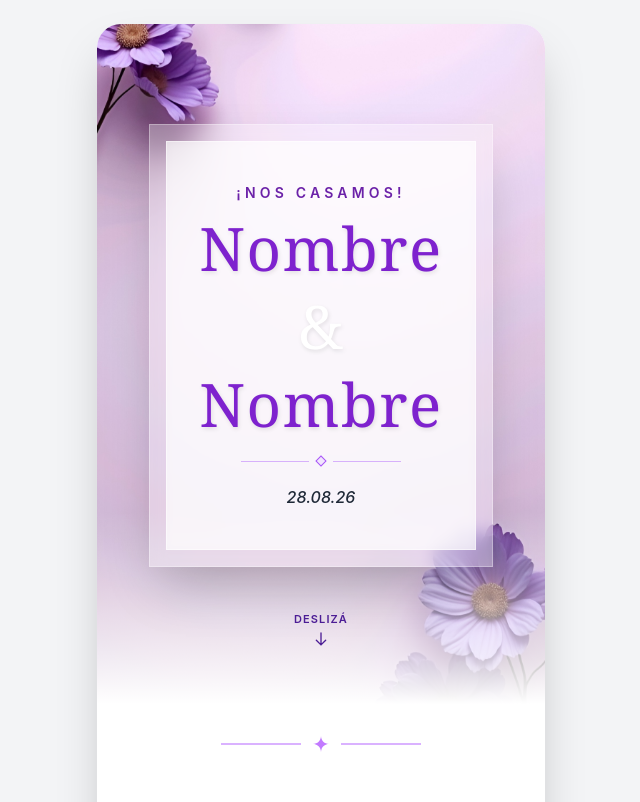
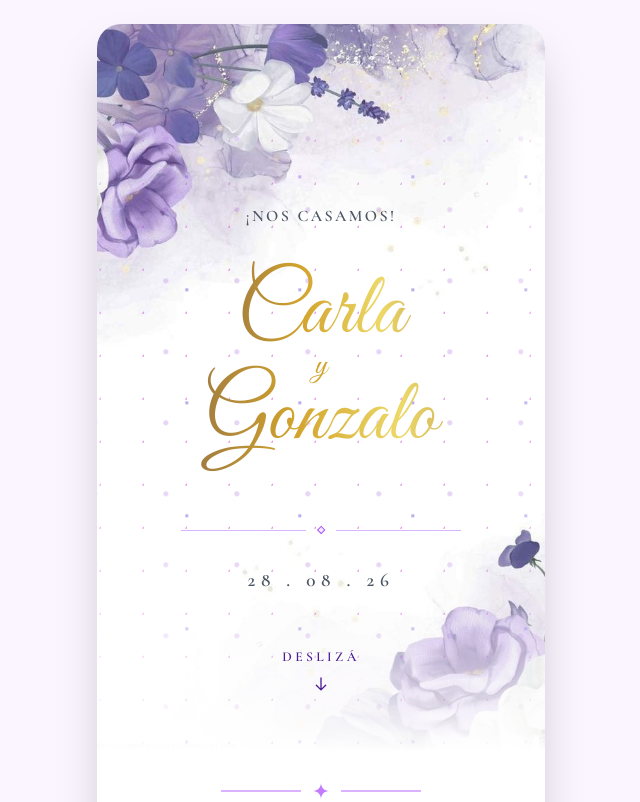
Before and after one commit to Sebas-44/invitacion-boda, an Astro site: page / in a window 1280 px wide. Shown: the top 802 px of the page, without its empty margins (319-959 px from the left). Built offline with nearby package versions, Linux system fonts and the light colour scheme; Astro itself is replaced by a stand-in of ours; a web font is replaced by a local one.

Commit message:
Actualizacion home

```diff
--- a/src/components/Home.astro
+++ b/src/components/Home.astro
@@ -2,43 +2,39 @@
 // src/components/Home.astro
 ---
 
-<section class="relative w-full min-h-[85vh] flex flex-col items-center justify-between text-center px-6 py-12 portada-fondo">
+<section class="relative w-full min-h-[85vh] flex flex-col items-center justify-start pt-45 text-center px-6 py-12 portada-fondo">
 
   <!-- Degradado inferior estructural -->
   <div class="absolute inset-x-0 bottom-0 h-48 degradado-transicion pointer-events-none"></div>
+  <div class="particulas-viento"></div>
+  <!-- Contenedor Principal Limpio (Sin los divs vacíos) -->
+  <div class="relative z-10 flex flex-col items-center w-full max-w-md mx-auto">
 
-  <div></div> <!-- Espaciador -->
-
-  <!-- MARCO EXTERIOR -->
-  <div class="relative z-10 my-auto marco-exterior">
-
-    <!-- MARCO INTERIOR (Contenido) -->
-    <div class="marco-interior flex flex-col items-center max-w-sm">
-
-      <span class="etiqueta-superior">
-        ¡Nos Casamos!
+  <!-- 1. Etiqueta superior (Aparece primero) -->
+  <span class="etiqueta-superior animacion-entrada delay-1">
+  ¡Nos casamos!
   </span>
-
-      <h1 class="nombre-principal">Nombre</h1>
-      <h1 class="simbolo-union">&</h1>
-      <h1 class="nombre-principal">Nombre</h1>
-
-      <!-- Divisor -->
-      <div class="flex items-center justify-center w-full max-w-[160px] my-5 gap-2">
+  <!-- 2. Primer nombre -->
+  <h1 class="nombre-principal animacion-entrada delay-2">Carla</h1>
+  <!-- 3. Unión -->
+  <h3 class="simbolo-union animacion-entrada delay-3">y</h3>
+  <!-- 4. Segundo nombre -->
+  <h1 class="nombre-principal animacion-entrada delay-4">Gonzalo</h1>
+  <!-- 5. Divisor y Fecha (Aparecen juntos al final) -->
+  <div class="flex items-center justify-center w-full max-w-[280px] mt-12 mb-8 gap-3 animacion-entrada delay-5">
   <div class="linea-divisor"></div>
   <div class="rombo-divisor"></div>
   <div class="linea-divisor"></div>
   </div>
 
-      <p class="fecha-boda">
-        28.08.26
+<p class="fecha-boda animacion-entrada delay-5">
+  28 . 08 . 26
 </p>
 
   </div>
-  </div>
 
   <!-- Indicador para hacer scroll -->
-  <div class="relative z-10 flex flex-col items-center gap-1 indicador-scroll animate-bounce">
+  <div class=" relative z-10 mt-16 flex flex-col items-center gap-2 indicador-scroll animate-bounce ">
     <span>Deslizá</span>
     <svg class="w-4 h-4" fill="none" stroke="currentColor" viewBox="0 0 24 24">
       <path stroke-linecap="round" stroke-linejoin="round" stroke-width="2" d="M19 14l-7 7m0 0l-7-7m7 7V3"></path>
@@ -49,11 +45,11 @@
 
 <style>
   /* =========================================
-     ESTILOS VISUALES (CSS PURO)
+     ESTILOS VISUALES - PORTADA REFINADA
      ========================================= */
 
   .portada-fondo {
-    background-image: url('/fondo.jpg');
+    background-image: url('/fondo2-flor.jpg');
     background-size: cover;
     background-position: center;
   }
@@ -62,48 +58,40 @@
     background: linear-gradient(to bottom, transparent, #ffffff);
   }
 
-  /* EFECTO DOBLE CRISTAL (Glassmorphism) */
-  .marco-exterior {
-    padding: 1rem;
-    background-color: rgba(255, 255, 255, 0.3); /* Transparencia alta */
-    backdrop-filter: blur(8px);
-    border: 1px solid rgba(255, 255, 255, 0.3);
-    box-shadow: 0 25px 50px -12px rgba(0, 0, 0, 0.25);
-  }
-
-  .marco-interior {
-    padding: 2.5rem 2rem;
-    background-color: rgba(255, 255, 255, 0.65); /* Más sólido para que se lea */
-    backdrop-filter: blur(4px);
-    border: 1px solid rgba(255, 255, 255, 0.5);
-  }
-
   /* TIPOGRAFÍAS Y COLORES */
   .etiqueta-superior {
-    font-size: 0.875rem;
+    font-family: 'Cormorant Garamond', serif;
+    text-transform: uppercase;
+    letter-spacing: 0.15em;
     font-weight: 600;
-    letter-spacing: 0.3em;
-    text-transform: uppercase;
-    color: #6b21a8; /* Morado oscuro */
-    margin-bottom: 0.75rem;
+    color: #4b5563; /* Gris oscuro cálido, reemplaza al negro puro */
+    margin-bottom: 1.5rem;
   }
 
 .nombre-principal {
-    font-family: 'Playfair Display', Georgia, serif; /* Acá cambiarás la fuente después */
-    font-size: 3.75rem;
-    font-weight: 400;
-    line-height: 1.1;
-    letter-spacing: 0.025em;
-    color: #7e22ce; /* Morado intermedio */
-    text-shadow: 1px 2px 4px rgba(0,0,0,0.1);
+    font-family: 'Great Vibes';
+    font-size: 5.5rem;
+    font-weight: 550;
+    line-height: 1.2;
+    padding: 0.5rem 1rem; /* ESTA ES LA SOLUCIÓN: Le da aire a la caja para que no corte las letras */
+
+    /* Efecto de Oro Metálico */
+    background: linear-gradient(to right, #9c7842, #d2a32c, #edd968, #b89053, #fdf5c9, #9c7842);
+    background-size: 200% auto;
+    -webkit-background-clip: text;
+    -webkit-text-fill-color: transparent;
+    animation: reflejo-oro 8s linear infinite;
+    filter: drop-shadow(0px 4px 8px rgba(0, 0, 0, 0.04));
 }
 
   .simbolo-union {
-    font-family: 'Playfair Display', Georgia, serif;
-    font-size: 3.75rem;
-    font-weight: 300;
-    color: #ffffff; /* Blanco */
-    text-shadow: 1px 2px 4px rgba(0,0,0,0.1);
+    font-family: 'Great Vibes', cursive;
+    font-size: 2rem;
+    font-weight: 400;
+    line-height: 1; /* Corregido el error de tipeo */
+    color: #d2a32c;
+    /* Magia visual: márgenes negativos arriba y abajo acercan los nombres sin mover el resto de la página */
+    margin: -1.5rem 0;
   }
 
   /* DIVISOR GRÁFICO */
@@ -114,25 +102,105 @@
   }
 
   .rombo-divisor {
-    width: 0.5rem;
-    height: 0.5rem;
+    width: 0.4rem;
+    height: 0.4rem;
     transform: rotate(45deg);
     border: 1px solid #a855f7;
     background-color: rgba(233, 213, 255, 0.5);
   }
 
   .fecha-boda {
-    font-size: 1rem;
-    font-style: italic;
-    font-weight: 500;
-    color: #1f2937; /* Gris muy oscuro */
+    font-family: 'Cormorant Garamond', serif;
+    font-size: 1.2rem;
+    text-transform: uppercase;
+    letter-spacing: 0.30em;
+    font-weight: 600;
+    color: #4b5563; /* Mismo gris oscuro que el título superior */
   }
 
+.particulas-viento {
+  position: absolute;
+  inset: 0;
+  pointer-events: none;
+  z-index: 0;
+
+  /* Tres capas de polvo dorado con distintos grosores y opacidades */
+  background-image:
+    radial-gradient(circle, rgba(205, 44, 210, 0.5) 1px, transparent 1px),
+    radial-gradient(circle, rgba(135, 44, 210, 0.2) 2.5px, transparent 2.5px),
+    radial-gradient(circle, rgba(88, 44, 210, 0.4) 1.5px, transparent 1.5px);
+
+  /* Tamaños asimétricos (usar números primos evita que el patrón coincida y se vea cuadrado) */
+  background-size:
+    43px 43px,
+    71px 71px,
+    113px 113px;
+
+  -webkit-mask-image: radial-gradient(circle at center, black 40%, transparent 100%);
+  mask-image: radial-gradient(circle at center, black 40%, transparent 100%);
+
+  animation: viento-caotico 30s linear infinite;
+}
+
+@keyframes viento-caotico {
+  0% {
+    background-position:
+      0 0,
+      20px 30px,
+      50px 10px;
+  }
+  100% {
+    /* Cada capa vuela en un ángulo y velocidad ligeramente diferente */
+    background-position:
+      150px -200px,  /* Capa rápida */
+      100px -100px,  /* Capa lenta y pesada */
+      -50px -150px;  /* Capa que cruza en otra dirección */
+  }
+}
+
+@keyframes viento-cinematico {
+  0% { background-position: 0px 0px; }
+  100% { background-position: 100px -100px; } /* Movimiento suave en diagonal */
+}
   .indicador-scroll {
-    color: #4c1d95;
-    font-size: 11px;
+    font-family: 'Cormorant Garamond', serif;
+    color: #4c1d95; /* Morado elegante */
+    font-size: 0.85rem;
     text-transform: uppercase;
-    letter-spacing: 0.1em;
+    letter-spacing: 0.25em; /* Separación amplia estilo revista */
     font-weight: 600;
   }
+
+  /* =========================================
+   ANIMACIONES DE ENTRADA
+   ========================================= */
+
+@keyframes aparecer-desenfocado {
+  0% {
+    opacity: 0;
+    filter: blur(12px);
+    transform: translateY(15px); /* Entra levemente desde abajo */
+  }
+  100% {
+    opacity: 1;
+    filter: blur(0);
+    transform: translateY(0);
+  }
+}
+
+.animacion-entrada {
+  opacity: 0; /* Mantiene oculto el texto hasta que arranca la animación */
+  animation: aparecer-desenfocado 1.5s cubic-bezier(0.25, 1, 0.5, 1) forwards;
+}
+
+/* Escalonamiento de tiempos para que aparezcan uno por uno */
+.delay-1 { animation-delay: 0.3s; }
+.delay-2 { animation-delay: 1.0s; }
+.delay-3 { animation-delay: 1.5s; }
+.delay-4 { animation-delay: 2.0s; }
+.delay-5 { animation-delay: 2.8s; }
+
+@keyframes reflejo-oro {
+  to { background-position: 200% center; }
+}
 </style>
--- a/src/pages/index.astro
+++ b/src/pages/index.astro
@@ -1,5 +1,6 @@
 ---
 // src/pages/index.astro
+import '../styles/global.css';
 import Hero from '../components/Hero.astro';
 import Details from '../components/Details.astro';
 import RSVP from '../components/RSVP.astro';
--- a/src/styles/global.css
+++ b/src/styles/global.css
@@ -1,2 +1,79 @@
+/* src/styles/global.css */
 
+/* 1. Inyección de Tailwind v4 */
+
+
+/* 2. Importación de Tipografías desde Google Fonts */
+@import url('https://fonts.googleapis.com/css2?family=Cormorant+Garamond:wght@400;500;600&family=Great+Vibes&display=swap');
+@import url('https://fonts.googleapis.com/css2?family=Cormorant+Garamond:ital,wght@0,400;0,500;0,600;0,700;1,400&family=Great+Vibes&family=Montserrat:wght@300;400;500&display=swap');
+@import url('https://fonts.googleapis.com/css2?family=Great+Vibes&family=Playfair+Display:ital,wght@0,400;0,600;1,400&family=Montserrat:wght@300;400;500&display=swap');
+@import url('https://fonts.googleapis.com/css2?family=Cinzel:wght@400;500;600&family=Cormorant+Garamond:wght@400;500;600&family=Marcellus&display=swap');
+/* 3. Variables Globales (Modificás acá y cambia en toda la web) */
 @import "tailwindcss";
+:root {
+  /* Paleta Morada */
+  --color-primario: #581c87; /* Morado oscuro para títulos */
+  --color-secundario: #7e22ce; /* Morado intermedio para botones e íconos */
+  --color-acento: #d8b4fe; /* Morado pastel para divisores y bordes sutiles */
+
+  /* Neutros */
+  --color-fondo: #faf5ff; /* Blanco con un levísimo tinte morado */
+  --color-texto: #1f2937; /* Gris casi negro para lectura */
+  --color-texto-suave: #4b5563; /* Gris medio para descripciones */
+}
+
+/* 4. Estilos Base */
+html, body {
+  background-color: var(--color-fondo);
+  color: var(--color-texto);
+  font-family: 'Montserrat', sans-serif;
+  scroll-behavior: smooth;
+  overflow-x: hidden;
+}
+
+/* 5. Clases Tipográficas Reutilizables */
+.fuente-titulos {
+  font-family: 'Playfair Display', Georgia, serif;
+}
+
+.fuente-cursiva {
+  font-family: 'Great Vibes', cursive;
+}
+
+/*
+   6. Animaciones Cinemáticas Ambientales
+   Clase lista para aplicar a contenedores absolutos o imágenes en formato webp/png
+   para simular partículas de polvo o brisa lenta en el fondo.
+*/
+@keyframes viento-lento {
+  0% { transform: translate(0, 0) rotate(0deg); opacity: 0.4; }
+  50% { transform: translate(15px, -15px) rotate(1deg); opacity: 0.8; }
+  100% { transform: translate(0, 0) rotate(0deg); opacity: 0.4; }
+}
+
+.animacion-atmosfera {
+  animation: viento-lento 15s ease-in-out infinite;
+  pointer-events: none;
+}
+
+@font-face {
+  font-family: 'Claudia';
+  src: url('/fonts/claudiascript.otf') format('opentype');
+  font-weight: normal;
+  font-style: normal;
+  font-display: swap;
+}
+@font-face {
+  font-family: 'Romantic';
+  src: url('/fonts/romantisch-personaluse.ttf') format('opentype');
+  font-weight: normal;
+  font-style: normal;
+  font-display: swap;
+}
+@font-face {
+  font-family: 'Anatomia';
+  src: url('/fonts/Anatomia.ttf') format('opentype');
+  font-weight: normal;
+  font-style: normal;
+  font-display: swap;
+}
```
Also changed, not shown: public/fondo2-flor.jpg (added), public/fonts/Anatomia.ttf (added), public/fonts/claudiascript.otf (added), public/fonts/romantisch-personaluse.ttf (added). Lines whose indentation alone changed are shown as unchanged.
